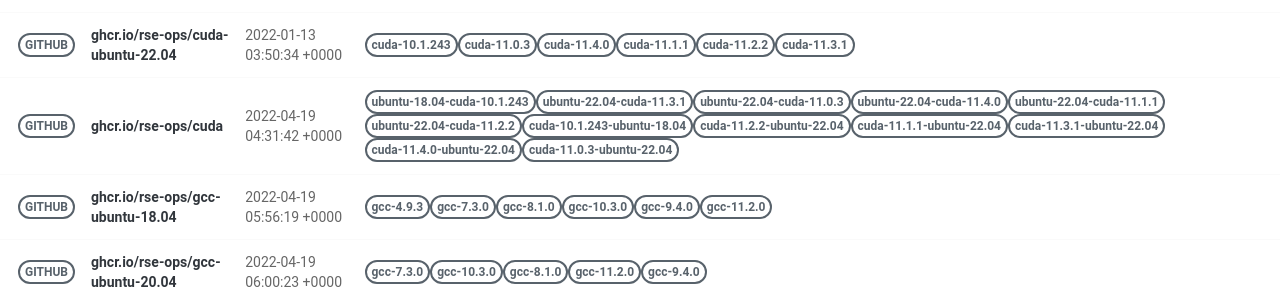
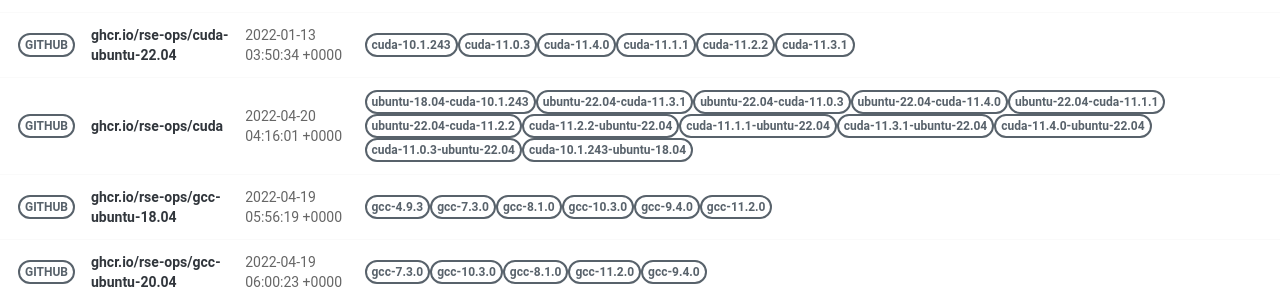
Before and after one commit to rse-ops/docker-images, a Jekyll site: the page built from pages/index.md, in a window 1280 px wide. Shown: the part 417-717 px from the top of the page. Built offline with Jekyll 4.4.1, drawn with Linux system fonts in a browser that asks for light colours; nearby versions of some CDN libraries.

Commit message:
Automated push to update library 2022-04-20

```diff
--- a/_library/ghcr.io-rse-ops-cuda.md
+++ b/_library/ghcr.io-rse-ops-cuda.md
@@ -1,7 +1,7 @@
 ---
 layout: container
 name: ghcr.io/rse-ops/cuda
-updated_at: 2022-04-19 04:31:42.087011
+updated_at: 2022-04-20 04:16:01.579997
 
 
 container_url: https://github.com/orgs/rse-ops/packages/container/package/cuda
```
Also changed, not shown: other parts of _library/ghcr.io-rse-ops-cuda.md (+3 -3 lines).
